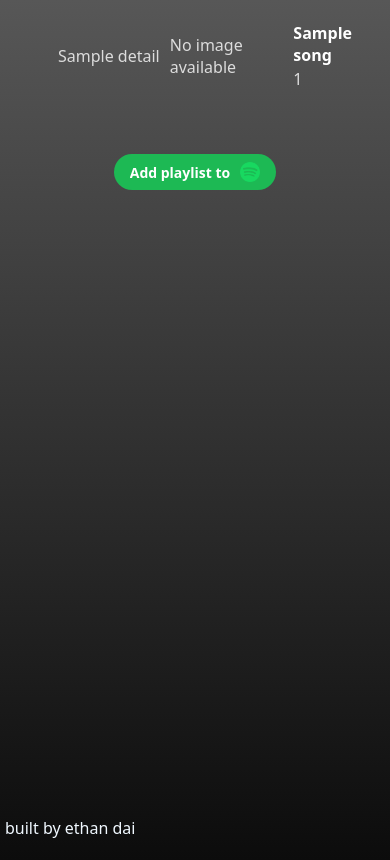
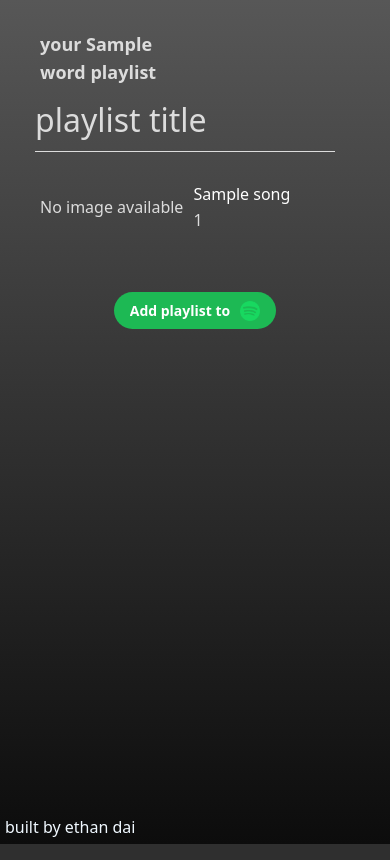
Before and after one commit to ethanda1/spotimix123, a Flask app: template templates/playlist.html in a window 390 px wide. Run offline with Flask 3, Linux system fonts and the light colour scheme; the template is opened without the code that fills it: most values are stand-ins (such as "Sample title", 1, 10 or a date in 2020); parts of the project's set-up code (start-up, migrations or seed data) failed here and were passed over; some libraries are stand-ins or nearby versions; some web fonts are replaced.

Commit message:
fixed phone screen, added bg color based on mood, playlist titles

```diff
--- a/app.py
+++ b/app.py
@@ -21,8 +21,10 @@
     redirect_uri='https://spotimix123.onrender.com/callback',
     scope='playlist-modify-public user-top-read'
 )
+#http://localhost:5000/callback = redirect_uri host
+#https://spotimix123.onrender.com/callback = redirect_uri
 
-client = Anthropic(api_key=os.getenv('ANT_API_KEY'))
+client = Anthropic(api_key='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')
 
 @app.route("/", methods=["GET", "POST"])
 def index():
@@ -42,7 +44,10 @@
     prompt = request.args.get('prompt')
     message = client.messages.create(
         model='claude-3-5-sonnet-20240620',
-        max_tokens=4096,
+        #claude-3-5-sonnet-20240620
+        #claude-3-haiku-20240307
+
+        max_tokens=1024,
         tools=[
             {
                 "name": "output_song",
@@ -57,7 +62,8 @@
                     },
                     "required": ["songs"]
                 }
-            }
+            },
+
         ],
         tool_choice={"type": "tool", "name": "output_song"},
         messages=[{"role": "user",
@@ -68,6 +74,40 @@
                 }
             ]}]
     )
+    word = client.messages.create(
+            model='claude-3-haiku-20240307',
+            #claude-3-5-sonnet-20240620
+            #claude-3-haiku-20240307
+
+            max_tokens=50,
+            tools=[
+                {
+                    "name": "generate_Word",
+                    "description": "User will give a playlist idea. generate a list describing the prompt",
+                    "input_schema": {
+                        "type": "object",
+                        "properties": {
+                            "word": {
+                                "type": "array",
+                                "description": "a python list with 3 elements. a word describing main idea of the playlist, and two colors that best match the mood of that word. No white."
+                            }
+                        },
+                        "required": ["word"]
+                    }
+                },
+
+            ],
+            tool_choice={"type": "tool", "name": "generate_Word"},
+            messages=[{"role": "user",
+                    "content": [
+                    {
+                        "type": "text",
+                        "text": f'{prompt}'
+                    }
+                ]}]
+        )
+
+
 
     tool_use_block = message.content[0]
     songs = tool_use_block.input['songs']  #dictionary with songs generated by claude
@@ -115,7 +155,7 @@
         else:
             print(f"Could not find '{song_name}' by {artist}")
 
-    return render_template("playlist.html", song_dict=song_dict, prompt=prompt)
+    return render_template("playlist.html", song_dict=song_dict, prompt=prompt, word = word.content[0].input['word'])
 
 @app.route('/create_playlist', methods=['POST'])
 def create_playlist():
@@ -126,12 +166,12 @@
     if sp_oauth.is_token_expired(token_info):
         token_info = sp_oauth.refresh_access_token(token_info['refresh_token'])
     session['token_info'] = token_info
-
+    title = request.args.get('title')
+    title = request.form['title']
     sp = spotipy.Spotify(auth=token_info['access_token'])
     user_id = sp.current_user()['id']
-    prompt = request.form['prompt']
     song_ids = request.form.getlist('song_ids')
-    playlist_name = f"Playlist generated from: {prompt}"
+    playlist_name = f"{title}"
     playlist = sp.user_playlist_create(user=user_id, name=playlist_name)
     playlist_id = playlist['id']
     sp.playlist_add_items(playlist_id, song_ids)
--- a/static/styles.css
+++ b/static/styles.css
@@ -86,29 +86,33 @@
     padding: 0px 20px 20px 20px;
     text-decoration:none;
     color: gainsboro;
+    user-select: none;
+    cursor: pointer;
 }
 
 .song {
     display: grid;
-    grid-template-columns: minmax(0px, 5px) minmax(0px, 5px) minmax(0px, 500px) minmax(0px, 1fr);
+    grid-template-columns: minmax(0px, 50px) minmax(0px, 50px) minmax(0px, 1fr) minmax(0px, 1fr);
+    gap:0 20px;
     align-items: center;
-    gap: 50px;
     width: 100%;
     margin-bottom: -20px;
     padding: 10px;
     border-radius: 10px;
+    cursor: pointer;
+    user-select: none;
+}
 
-}
+
 
 .song img {
     max-width: 50px;
-    margin-right: 20px;
     border-radius: 10px;
 }
 
 .song-details {
     width:100%;
-    max-width: 400px;
+    max-width: 30%;
 }
 .song-details h2 {
     font-size: 18px;
@@ -131,26 +135,24 @@
     padding-left: 20px;
 }
 
-.main:hover{
-    background-color: #8d8d8d;
-    box-shadow: 0 4px 8px rgba(136, 136, 136, 0.1);
-    cursor:default;
-    user-select: none;
-}
-
-.labels{
+.labels {
+    display: grid;
+    grid-template-columns: minmax(0px, 50px) minmax(0px, 50px) minmax(0px, 1fr) minmax(0px, 1fr);
+    gap:0 20px;
     padding-left: 30px;
-    border-bottom: 1px solid #888;
+    border-bottom: 1px solid gainsboro;
     border-radius: 0;
     color: gainsboro;
     margin-bottom: 20px;
     user-select: none;
     cursor: pointer;
 }
+.labels .song-extra{
+    padding-right:20px;
 
+}
 .timer{
     width: 50%;
-    padding-top: 15px;
     align-items: center;
     justify-content: center;
     background-color: 'grey';
@@ -236,7 +238,8 @@
     display: contents;
 }
 
-@media screen and (max-width: 768px) {
+@media screen and (max-width: 1024px) {
+
     .song {
         grid-template-columns: auto 1fr;
         gap: 10px;
@@ -244,6 +247,9 @@
         justify-content: center;
     }
 
+    .track-number{
+        display: none;
+    }
 
     .song-content {
         grid-column: 2;
@@ -259,6 +265,8 @@
 
     .song-details {
         grid-column: 2;
+        width: 100%;
+        max-width: 100%;
     }
 
     .song-details h2 {
@@ -304,4 +312,54 @@
     .spotify-login-button img {
         width: 40px;
     }
+    .title{
+        margin-left: 35px;
+    }
+    .playlist-title{
+        margin-top: 30px;
+        max-width: 100%;
+    }
 }
+.title{
+    display: b;
+    background: transparent;
+    font-size: xx-large;
+    border-top: none;
+    border-right: none;
+    border-left: none;
+    border-bottom: 1px solid gainsboro;
+    color:gainsboro;
+    width: 300px;
+    margin-bottom: 20px;
+    margin-top: 10px;
+    padding-bottom:7px;
+}
+
+.title::placeholder{
+    color: gainsboro;
+    padding-bottom:7px;
+}
+
+.title:focus {
+    outline: none;
+    border-bottom: 1px solid gainsboro;
+    color: gainsboro;
+}
+
+.playlist-title{
+    color: gainsboro;
+    margin-left: 40px;
+    width:100%;
+    max-width: 35%;
+}
+
+.flex{
+    display: flex;
+    flex-direction: row;
+    align-items: center;
+    flex-wrap:wrap;
+}
+
+.playlist-title{
+    font:bold;
+}
--- a/templates/base.html
+++ b/templates/base.html
@@ -10,7 +10,7 @@
     <link rel="shortcut icon" rel = "icon" href="../static/images/loho.png" />
     <link href="https://fonts.googleapis.com/css2?family=Flow+Circular&display=swap" rel="stylesheet">
     <meta name="viewport" content="width=device-width, initial-scale=1">
-
+    <script src="https://cdn.tailwindcss.com"></script>
 </head>
 <body class="body">
     {% block content %}
--- a/templates/playlist.html
+++ b/templates/playlist.html
@@ -1,7 +1,16 @@
 {% extends 'base.html' %}
 {% block content %}
-<div class="container">
-    <div class="song labels">
+<div class="container min-w-screen min-h-screen overflow-auto bg-gradient-to-b from-{{word[1]}}-600 to-{{word[2]}}-500">
+    <form id="playlistForm" action="{{ url_for('create_playlist') }}" method="post"></form>
+    <div class = 'flex'>
+    <h1 class = 'playlist-title text-lg font-bold'>
+        your {{word[0]}} playlist
+    </h1>
+    <input type="text" name = "title" placeholder= "playlist title" onfocus="this.placeholder = ''"
+    onblur="this.placeholder = 'playlist title'" class = 'title'>
+
+    </div>
+    <div class="song labels cursor-default">
         <div class="track-number">
             #
         </div>
@@ -16,11 +25,11 @@
             <img src="../static/images/timer-icon-15.png" class="timer">
         </div>
     </div>
-    <form id="playlistForm" action="{{ url_for('create_playlist') }}" method="post">
+
         <input type="hidden" name="prompt" value="{{ prompt }}">
-                {% for song, details in song_dict.items() %}
+        {% for song, details in song_dict.items() %}
         <a href="{{ details[6] }}" class="songs-container">
-            <div class="song main">
+            <div class="song main bg-black bg-opacity-0 hover:bg-opacity-10 cursor-default ">
                 <div class="track-number">
                     {{ details[5] }}
                 </div>
@@ -47,7 +56,7 @@
         <div class="playlister-container">
             <div class="playlister">
                 <input type="submit" value="Add playlist to">
-                <img src="../static/images/Spotify_logo_without_text.svg.png">
+                <img src="../static/images/Spotify_logo_without_text.svg.png" class = "playlister-logo">
             </div>
         </div>
     </form>
```
Also changed, not shown: 1 other file.
